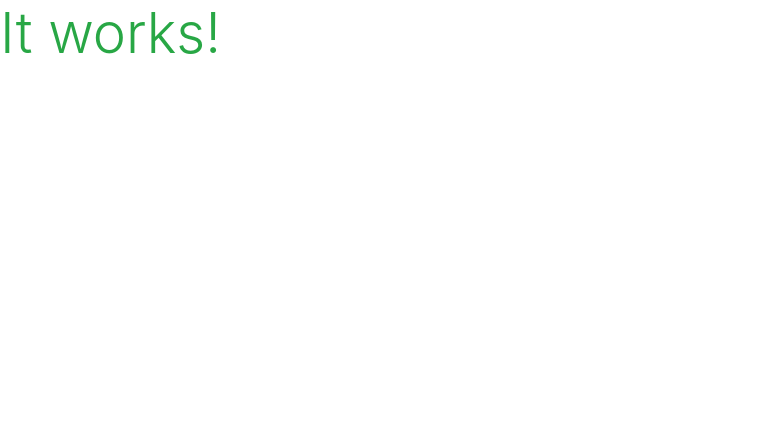
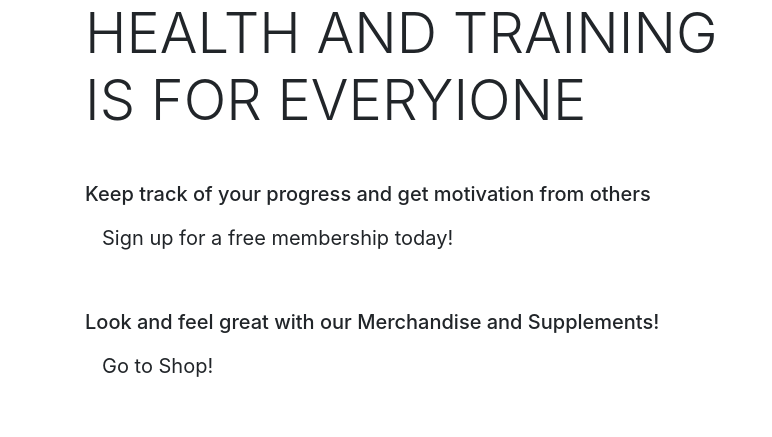
Before and after one commit to matsceder/fsfmp-mec-myfitness, a Django app: page / in a window 1280 px wide. Shown: the top 437 px of the page, without its empty margins (0-772 px from the left). Run offline with Django 3.2, Linux system fonts and the light colour scheme; some libraries are stand-ins or nearby versions.

Commit message:
added content to home template

```diff
--- a/home/templates/home/index.html
+++ b/home/templates/home/index.html
@@ -1,8 +1,40 @@
 {% extends "base.html" %}
 {% load static %}
 
+{% block page_haeder %}
+    <div class="container header-container">
+        <div class="row">
+            <div class="col"></div>
+        </div>
+    </div>
+{% endblock %}
+
 {% block content %}
 
-    <h1 class="display-4 text-success">It works!</h1>
+    <div class="container h-100">
+        <div class="row h-100">
+            <div class="col-7 col-med-6 my-auto">
+                <h1 class="display-4 text-black text-uppercase">
+                    Health and training is for everyione
+                </h1>
+                <div class="my-5">
+                    <h5>
+                        Keep track of your progress and get motivation from others
+                    </h5>
+                    <h4>
+                        <a href="" class="btn btn-lg rounded-0">Sign up for a free membership today!</a>
+                    </h4>
+                </div>
+                <div class="my-5">
+                    <h5>
+                        Look and feel great with our Merchandise and Supplements!
+                    </h5>
+                    <h4>
+                        <a href="" class="btn btn-lg rounded-0">Go to Shop!</a>
+                    </h4>
+                </div>
+            </div>
+        </div>
+    </div>
 
 {% endblock %}
```
